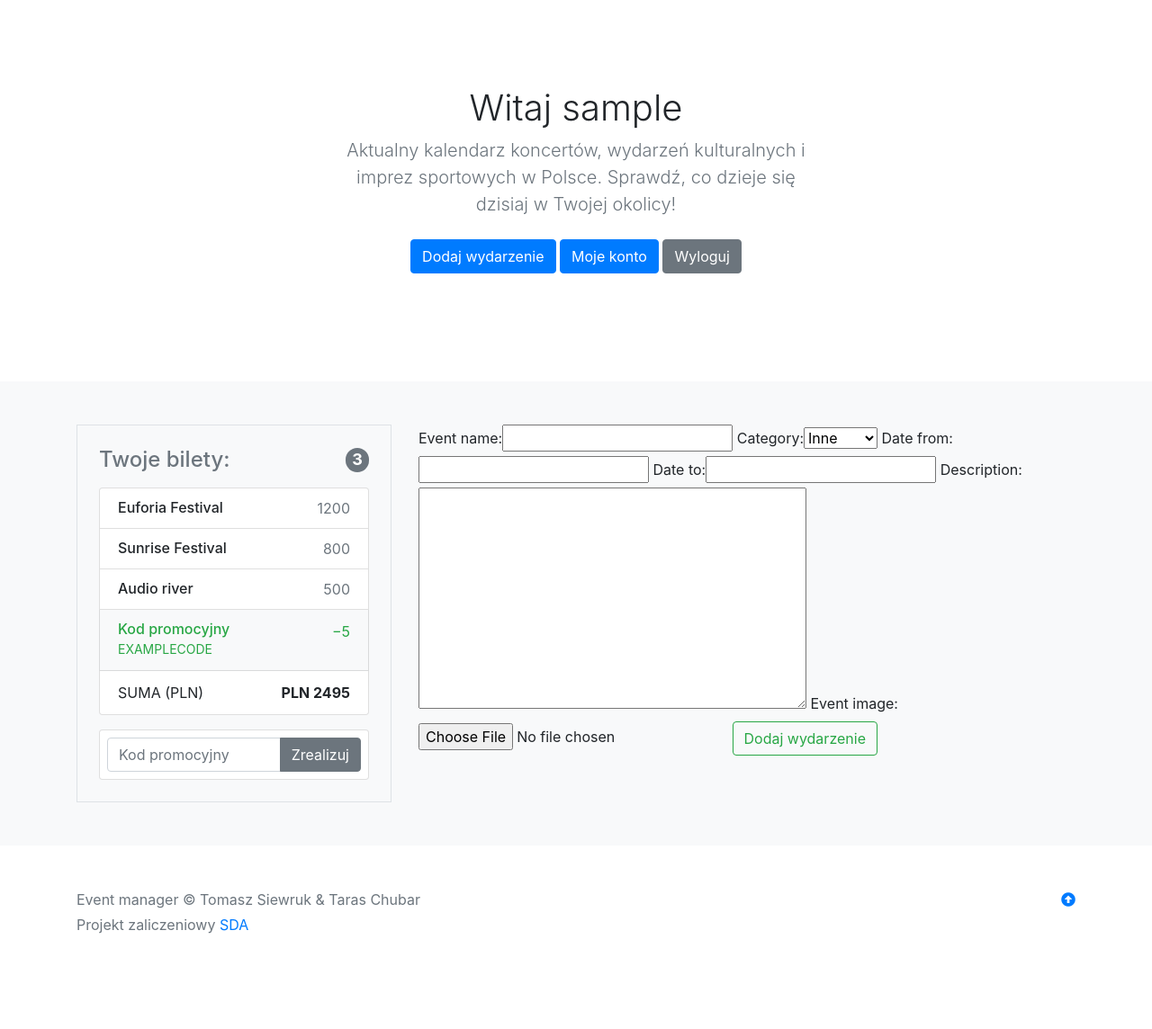
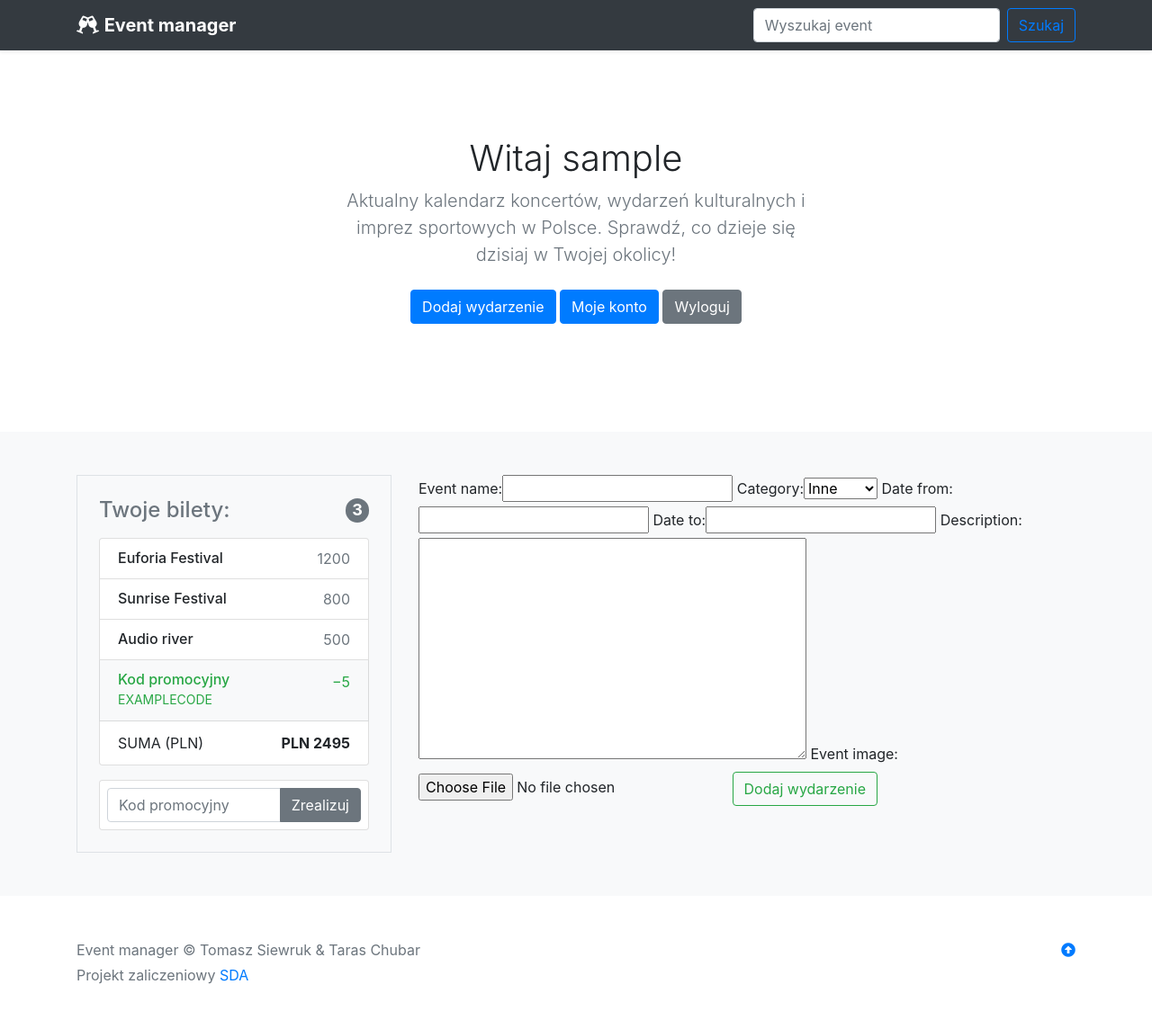
Before and after one commit to tmczqq/sda-event-manager, a Django app: page /create/ in a window 1280 px wide. Shown: the whole page at 90% size. Before the commit the page ends 1038 px from the top, so only its background shows below. Run offline with Django 3.2, Linux system fonts and the light colour scheme; the visitor is signed in with stand-in values (Sample User, id 1); some libraries are stand-ins or nearby versions.

Commit message:
fixed heroku

```diff
--- a/templates/template.html
+++ b/templates/template.html
@@ -24,31 +24,31 @@
 </head>
 <body>
 
-<!--<header>-->
-<!--    <div class="collapse bg-dark" id="navbarHeader">-->
-<!--        <div class="container">-->
-<!--            <div class="row">-->
+<header>
+    <div class="collapse bg-dark" id="navbarHeader">
+        <div class="container">
+            <div class="row">
 
 
-<!--            </div>-->
-<!--        </div>-->
-<!--    </div>-->
-<!--    <div class="navbar navbar-dark bg-dark shadow-sm">-->
-<!--        <div class="container">-->
-<!--            <a href="{% url 'read_events' %}" class="navbar-brand d-flex align-items-center">-->
-<!--                <path d="M23 19a2 2 0 0 1-2 2H3a2 2 0 0 1-2-2V8a2 2 0 0 1 2-2h4l2-3h6l2 3h4a2 2 0 0 1 2 2z"/>-->
-<!--                <i class="fas fa-glass-cheers"></i>-->
-<!--                <strong>Event manager</strong>-->
-<!--            </a>-->
-<!--            <form class="d-flex" action="{% url 'search_event' %}" method="GET">-->
-<!--                <input class="form-control me-2" type="search" placeholder="Wyszukaj event" aria-label="Search"-->
-<!--                       name="search">-->
-<!--                <button class="btn btn-outline-primary" type="submit">Szukaj</button>-->
-<!--            </form>-->
+            </div>
+        </div>
+    </div>
+    <div class="navbar navbar-dark bg-dark shadow-sm">
+        <div class="container">
+            <a href="{% url 'read_events' %}" class="navbar-brand d-flex align-items-center">
+                <path d="M23 19a2 2 0 0 1-2 2H3a2 2 0 0 1-2-2V8a2 2 0 0 1 2-2h4l2-3h6l2 3h4a2 2 0 0 1 2 2z"/>
+                <i class="fas fa-glass-cheers"></i>
+                <strong>Event manager</strong>
+            </a>
+            <form class="d-flex" action="{% url 'search_event' %}" method="GET">
+                <input class="form-control me-2" type="search" placeholder="Wyszukaj event" aria-label="Search"
+                       name="search">
+                <button class="btn btn-outline-primary" type="submit">Szukaj</button>
+            </form>
 
-<!--        </div>-->
-<!--    </div>-->
-<!--</header>-->
+        </div>
+    </div>
+</header>
 
 
 <section class="py-5 text-center container">
```
